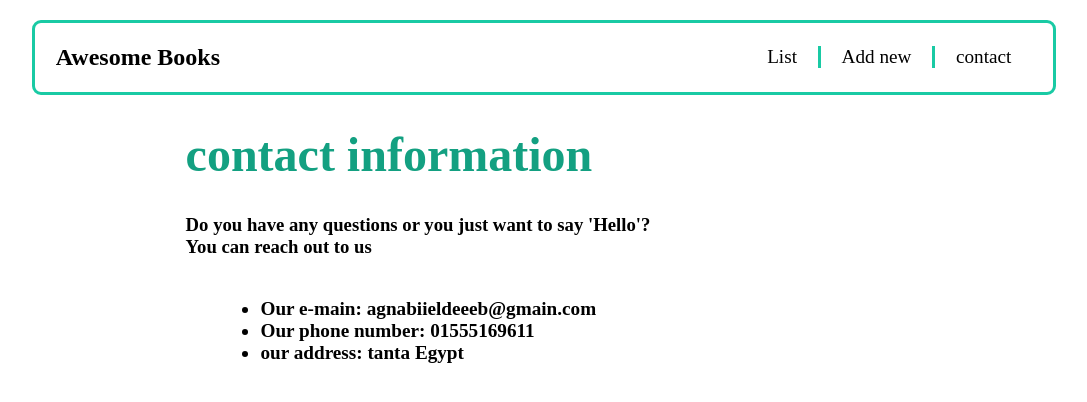
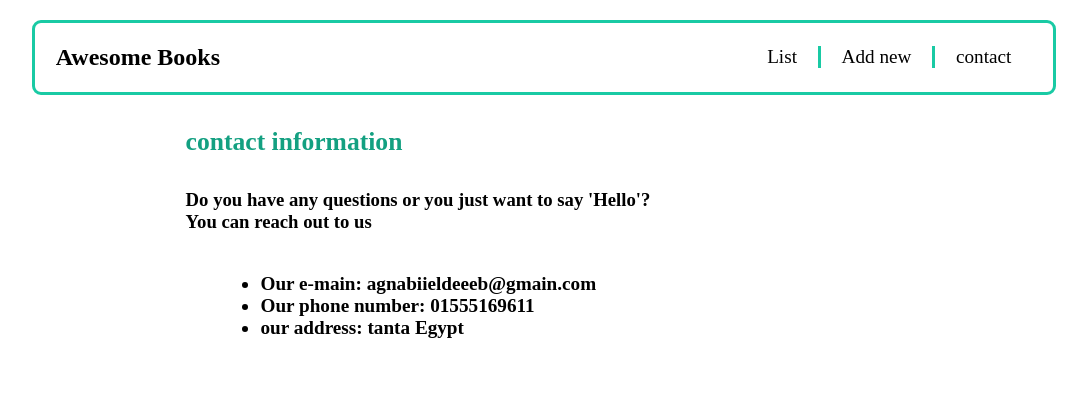
Before and after one commit to Sirvelasque/books-with-es6, a website with bundled scripts: page index.html in a window 1280 px wide. Both pictures are taken after a click on the element "contact". Shown: the whole page, without its empty margins (96-1183 px from the left). Built offline with nearby package versions, Linux system fonts and the light colour scheme.

Commit message:
Update index.css

```diff
--- a/index.css
+++ b/index.css
@@ -190,7 +190,7 @@ ul {
   align-self: center;
 }
 
-.contact h1 {
+.contact h2 {
   font-size: 1.6rem;
 }
 
```
